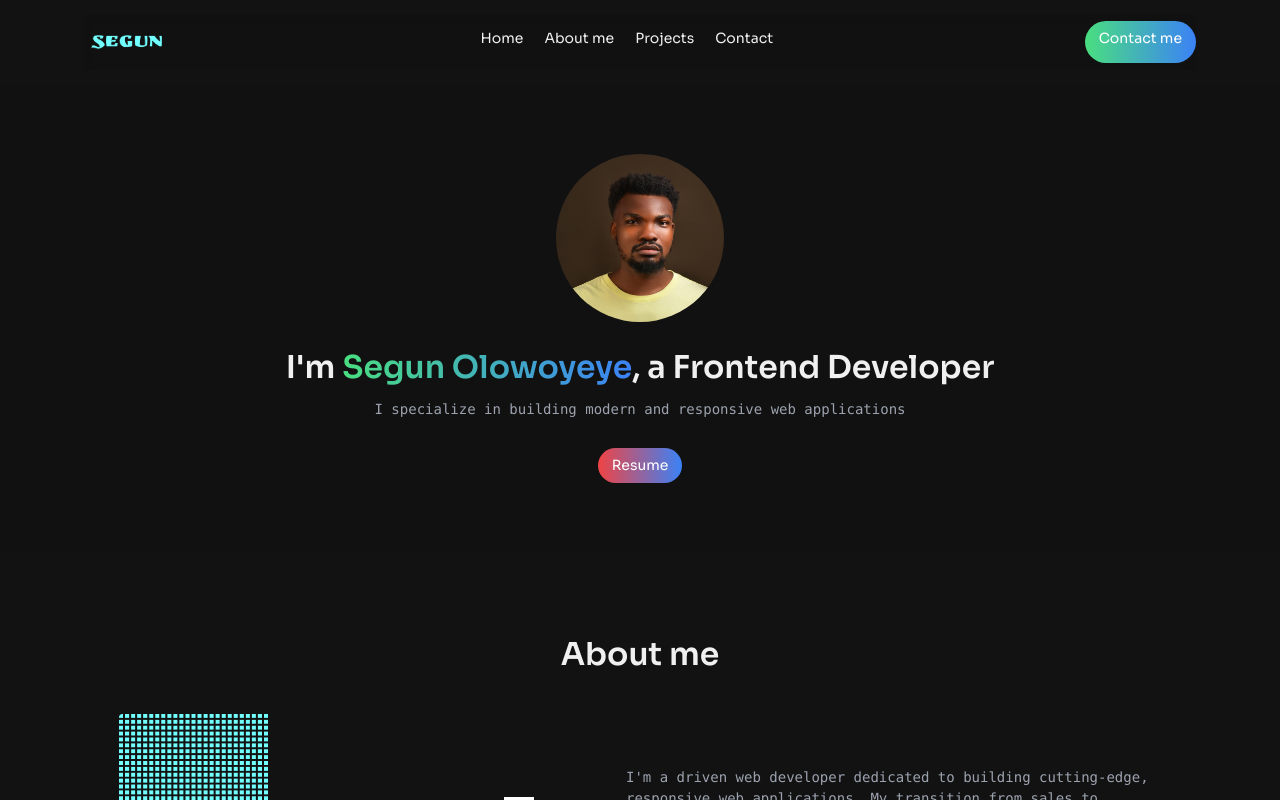
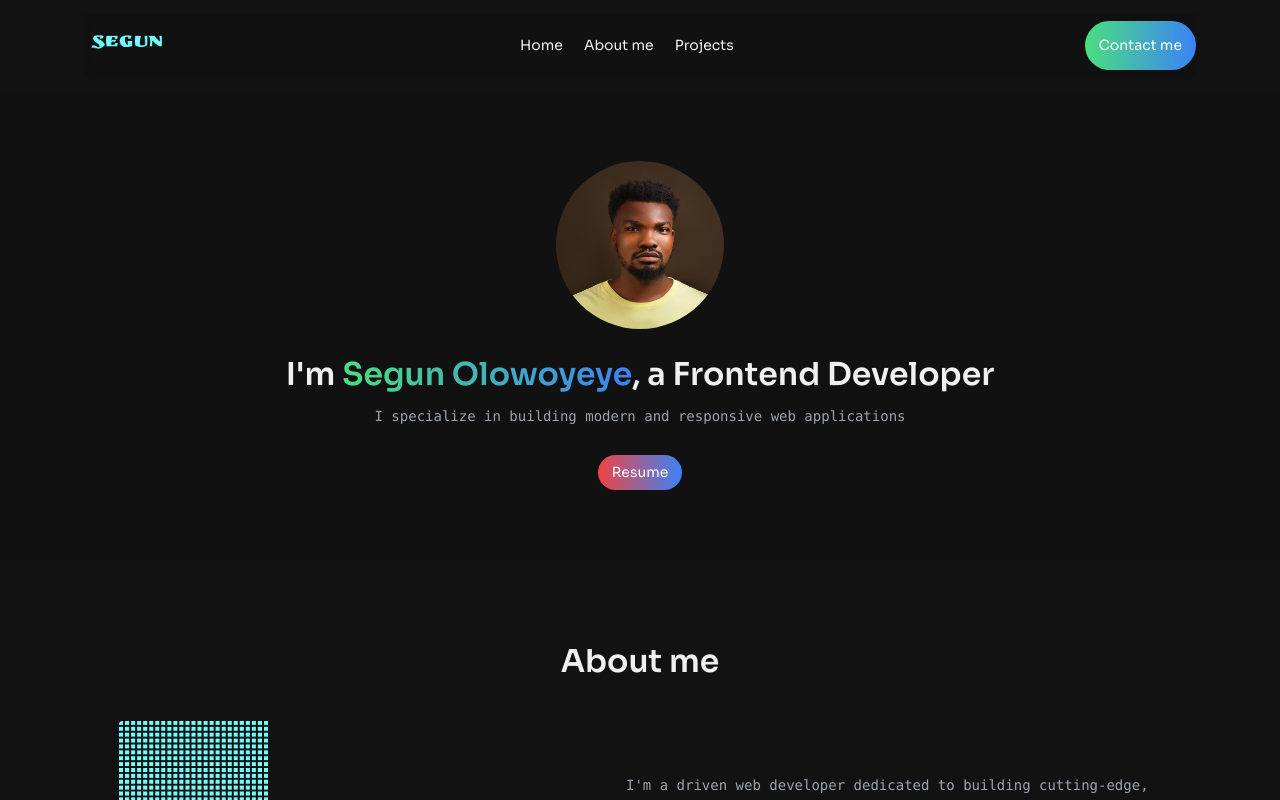
Before and after one commit to Segzyp1000/portfolionew, a React (Vite) app: page / in a window 1280 px wide. Shown: the top 800 px of the page. Built offline with nearby package versions, Linux system fonts and the light colour scheme.

Commit message:
added space on navbar

```diff
--- a/src/components/Navbar.jsx
+++ b/src/components/Navbar.jsx
@@ -33,8 +33,8 @@ function Navbar() {
         <div className="py-2">
           <img src={logo} alt="" width={85} height={85} className="p-2" />
         </div>
-        <div className="hidden md:flex space-x-6 p-2">
-          <a href="#home" className="h hover:text-gray-400">
+        <div className="hidden md:flex space-x-6  mt-2 p-2">
+          <a href="#home" className="hover:text-gray-400">
             Home
           </a>
           <a href="#aboutme" className=" hover:text-gray-400">
@@ -43,13 +43,10 @@ function Navbar() {
           <a href="#projects" className=" hover:text-gray-400">
             Projects
           </a>
-          <a href="#contact" className=" hover:text-gray-400 ">
-            Contact
-          </a>
         </div>
         <a
           href="#contact"
-          className="hidden md:block bg-gradient-to-r from-green-400 to-blue-500 text-white transform transition-transform duration-300 hover:scale-105 px-4 py-2 rounded-full"
+          className="hidden md:block bg-gradient-to-r from-green-400 to-blue-500 text-white transform transition-transform duration-300 hover:scale-105 p-4 rounded-full"
         >
           Contact me
         </a>
```
